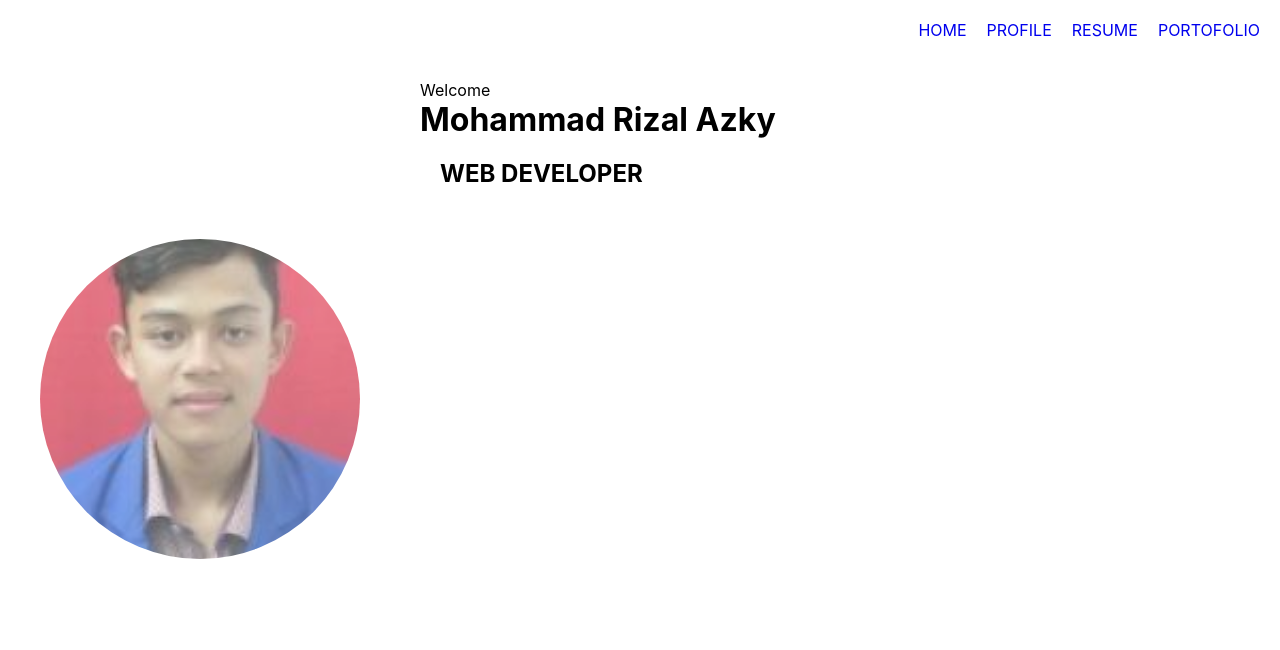
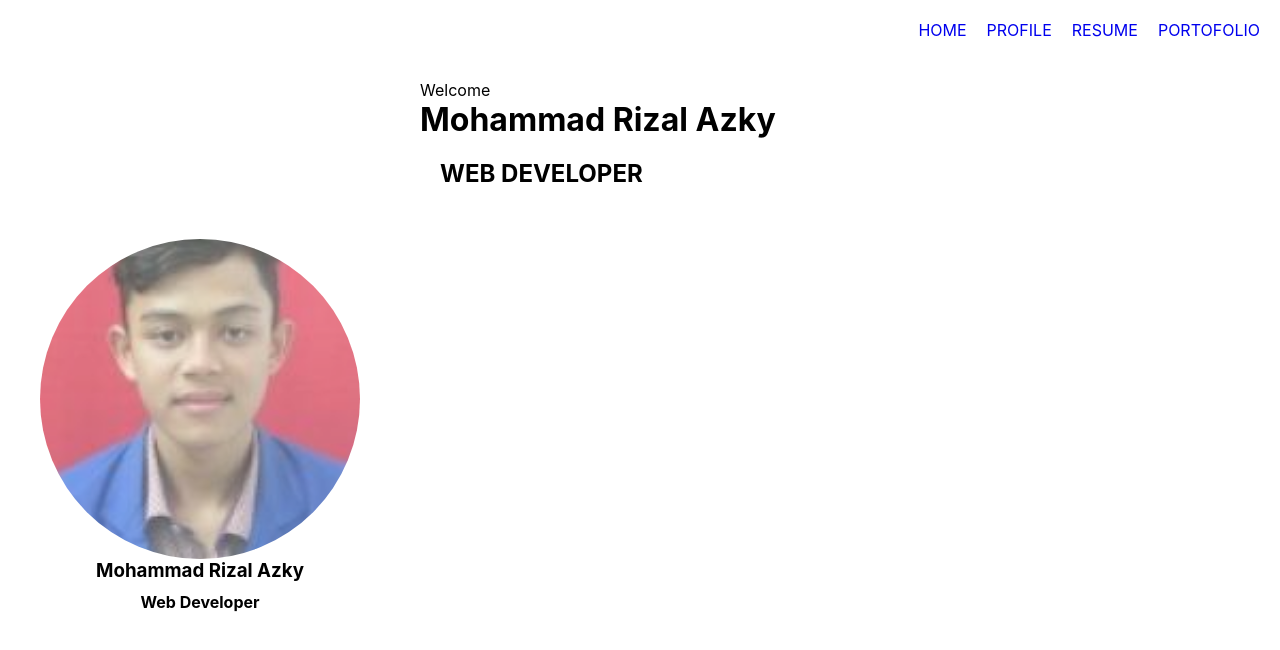
Before and after one commit to rizalazky/my-portofolio, a React (Create React App) app: page / in a window 1280 px wide. Shown: the top 650 px of the page. Built offline with nearby package versions, Linux system fonts and the light colour scheme.

Commit message:
color header

```diff
--- a/src/App.css
+++ b/src/App.css
@@ -45,7 +45,7 @@
   justify-content: center;
   align-items: center;
   flex-direction: column;
-  color: white;
+  /* color: white; */
   /*filter: grayscale(40%);*/
 }
 
```
Also changed, not shown: 1 other file (tests, documents, lock files or other folders).
